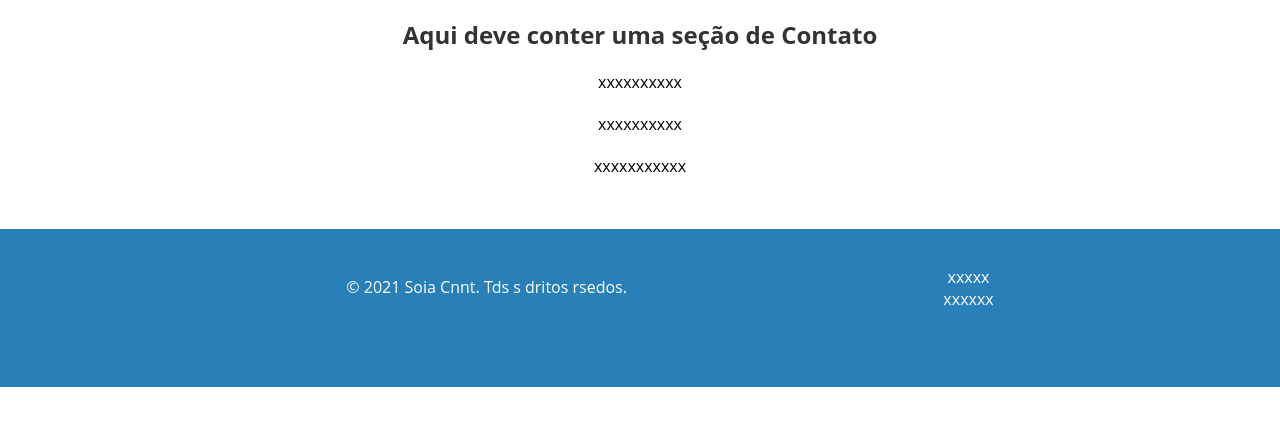
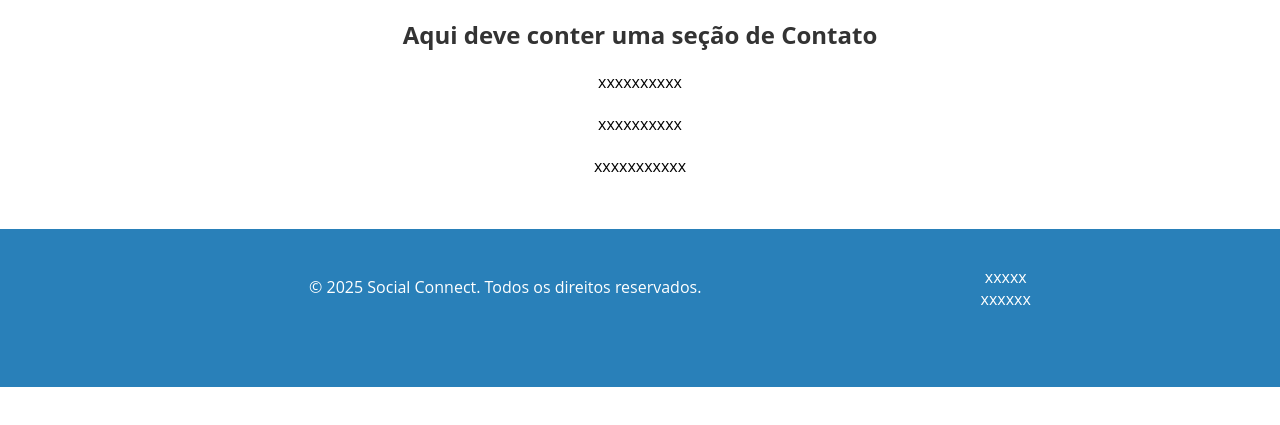
Before and after one commit to DaviMunhoz1005/WEBDEV-CP1-Git-e-Github, a plain HTML site: page Case-Social-Connect-main/index.html in a window 1280 px wide. Shown: the part 413-838 px from the top of the page. Drawn offline with Linux system fonts and the light colour scheme.

Commit message:
Correção Rodape

```diff
--- a/Case-Social-Connect-main/index.html
+++ b/Case-Social-Connect-main/index.html
@@ -112,7 +112,7 @@
     </main>
     <footer>
         <section>
-        <p>&copy; 2021 Soia Cnnt. Tds s dritos rsedos.</p>
+        <p>&copy; 2025 Social Connect. Todos os direitos reservados.</p>
         </section>
         <section id="socialmedia">
             <span>xxxxx</span>
```
